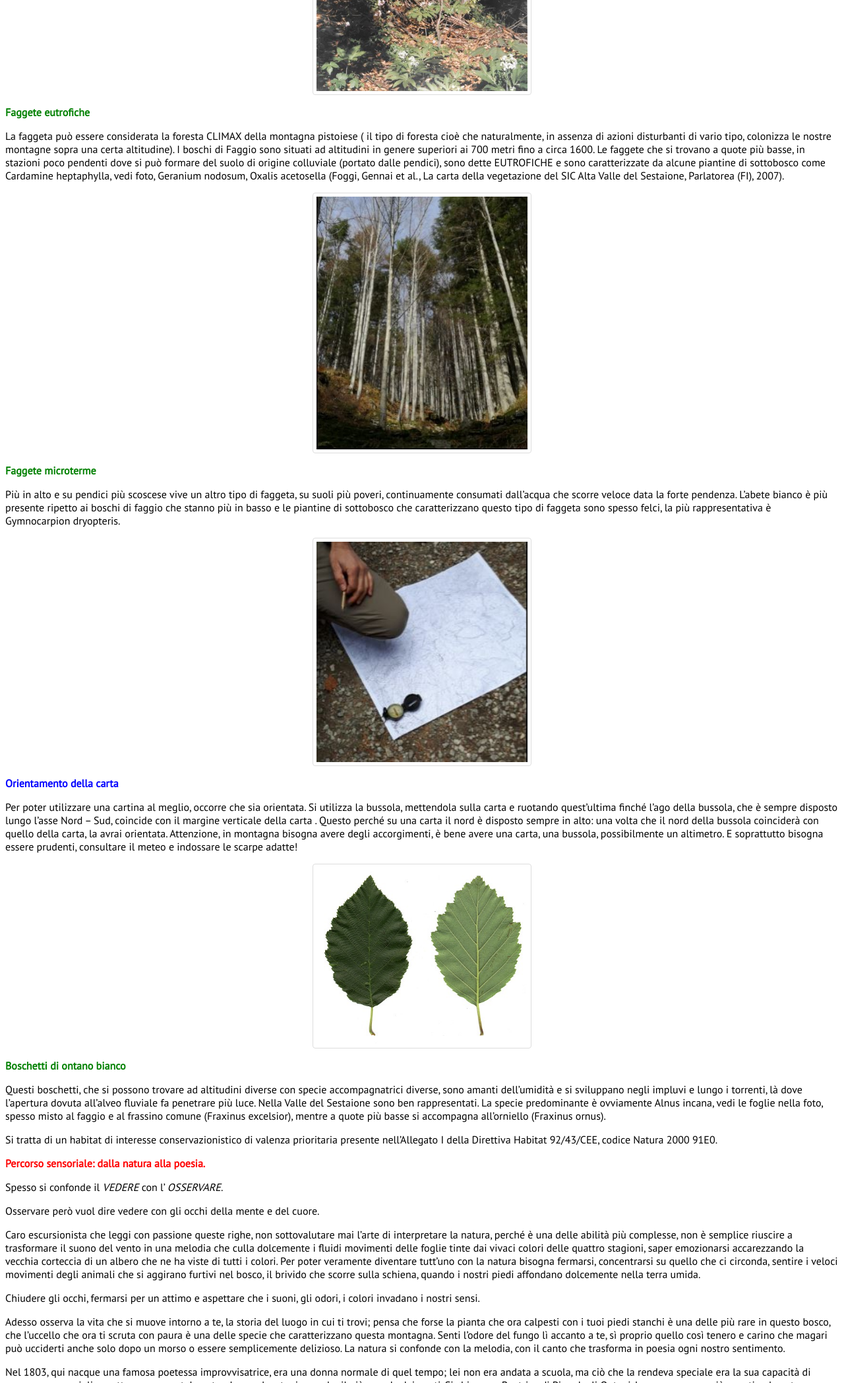
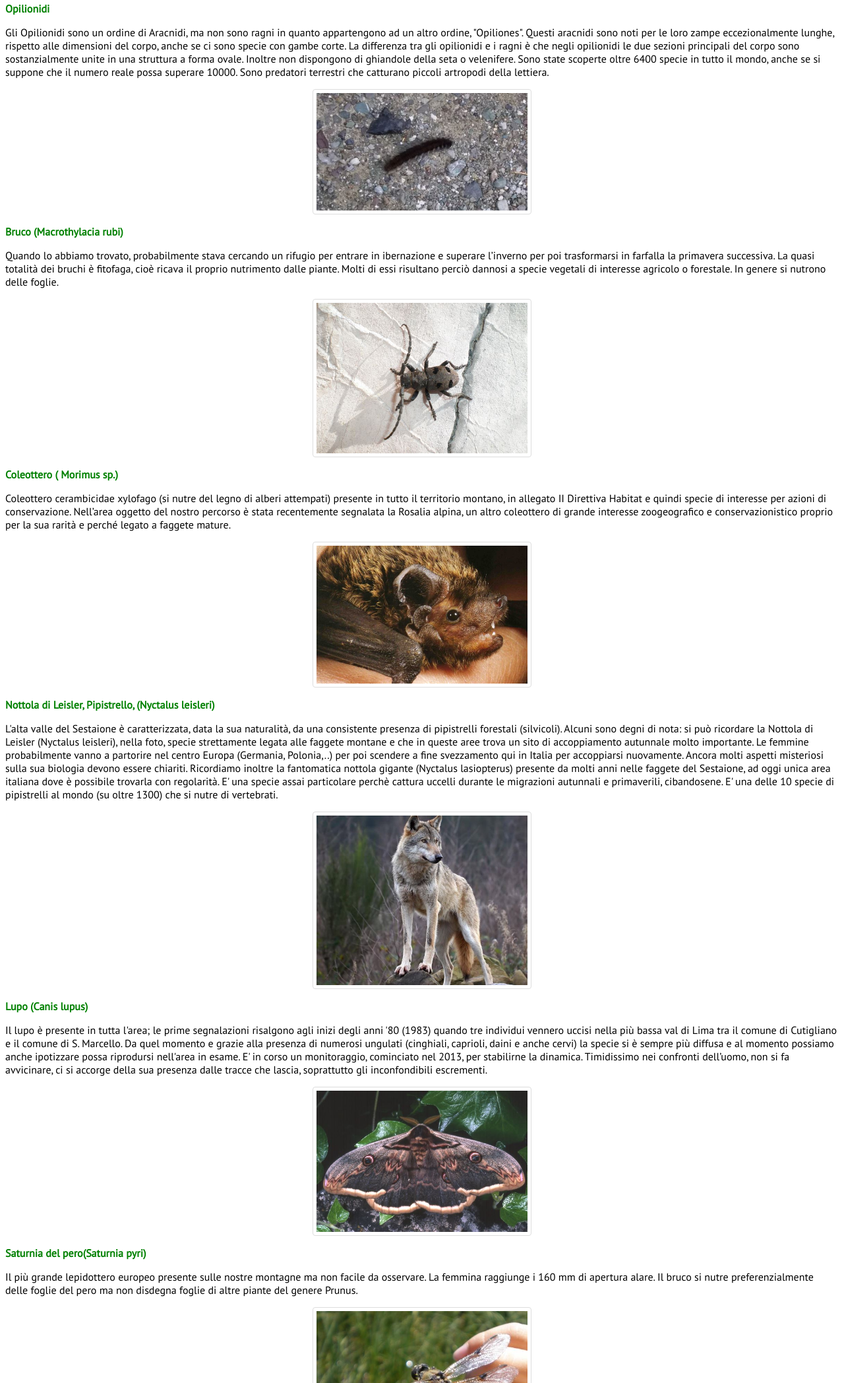
Before and after one commit to alfcrisci/percorso_sestaione_git, a plain HTML site: page html/10_par.html in a window 1280 px wide. Shown: the part 704-2800 px from the top of the page at 66% size. Drawn offline with Linux system fonts and the light colour scheme.

Commit message:
upload html

```diff
--- a/html/10_par.html
+++ b/html/10_par.html
@@ -3,7 +3,7 @@
 <head>
   <meta charset="utf-8">
   <meta name="generator" content="pandoc">
-  <meta name="viewport" content="width=device-width, initial-scale=1.0, user-scalable=no">
+  <meta name="viewport" content="width=device-width, initial-scale=1.0, user-scalable=yes">
   <title></title>
   <style type="text/css">code{white-space: pre;}</style>
   <!--[if lt IE 9]>
@@ -28,40 +28,37 @@ img:hover {
 body { font-family: 'PT Sans', sans-serif;
 
      }
-table, th, td,nav {
+table, th, td {
     border: 1px solid black;
     border-collapse: collapse;
 }
-nav { border: 1px solid #ddd;
-      text-align: center;
-      background-color: black;
-}
 </style>
-<nav>
-<a href="../index.html"><button>Progetto</button></a>
-</nav>
-<p><img src="../images/1par1foto.jpg" alt="Orto Botanico"></p>
-<p><span style="color:green"><strong>Orto botanico</strong></span></p>
-<p>Situato nell’alta valle del Sestaione, ricopre una piccola superficie che si estende fra i 1280 ed i 1308 m di quota. Accoglie quindi piante d’alta quota tra cui alcune decisamente rare. Il suo spazio è dedicato in gran parte al bosco, una piccola zona è occupata da un giardino su rocce ed è stata ricreata anche una zona umida. Aperto da giugno a settembre. Periodo di massima fioritura vista l’altitudine: Luglio. Fortemente consigliato!</p>
-<p><img src="../images/1par2foto.jpg" alt="Faggete eutrofiche" ></p>
-<p><span style="color:green"><strong>Faggete eutrofiche</strong></span></p>
-<p>La faggeta può essere considerata la foresta CLIMAX della montagna pistoiese ( il tipo di foresta cioè che naturalmente, in assenza di azioni disturbanti di vario tipo, colonizza le nostre montagne sopra una certa altitudine). I boschi di Faggio sono situati ad altitudini in genere superiori ai 700 metri fino a circa 1600. Le faggete che si trovano a quote più basse, in stazioni poco pendenti dove si può formare del suolo di origine colluviale (portato dalle pendici), sono dette EUTROFICHE e sono caratterizzate da alcune piantine di sottobosco come Cardamine heptaphylla, vedi foto, Geranium nodosum, Oxalis acetosella (Foggi, Gennai et al., La carta della vegetazione del SIC Alta Valle del Sestaione, Parlatorea (FI), 2007).</p>
-<p><img src="../images/1par3foto.jpg" alt="Faggete microterme" ></p>
-<p><span style="color:green"><strong>Faggete microterme</strong></span></p>
-<p>Più in alto e su pendici più scoscese vive un altro tipo di faggeta, su suoli più poveri, continuamente consumati dall’acqua che scorre veloce data la forte pendenza. L’abete bianco è più presente ripetto ai boschi di faggio che stanno più in basso e le piantine di sottobosco che caratterizzano questo tipo di faggeta sono spesso felci, la più rappresentativa è Gymnocarpion dryopteris.</p>
-<p><img src="../images/1par4foto.jpg" alt="Orientamento"></p>
-<p><span style="color:blue"><strong>Orientamento della carta</strong></span></p>
-<p>Per poter utilizzare una cartina al meglio, occorre che sia orientata. Si utilizza la bussola, mettendola sulla carta e ruotando quest’ultima finché l’ago della bussola, che è sempre disposto lungo l’asse Nord – Sud, coincide con il margine verticale della carta . Questo perché su una carta il nord è disposto sempre in alto: una volta che il nord della bussola coinciderà con quello della carta, la avrai orientata. Attenzione, in montagna bisogna avere degli accorgimenti, è bene avere una carta, una bussola, possibilmente un altimetro. E soprattutto bisogna essere prudenti, consultare il meteo e indossare le scarpe adatte!</p>
-<p><img src="../images/1par5foto.jpg" alt="Ontano Bianco"></p>
-<p><span style="color:green"><strong>Boschetti di ontano bianco</strong></span></p>
-<p>Questi boschetti, che si possono trovare ad altitudini diverse con specie accompagnatrici diverse, sono amanti dell’umidità e si sviluppano negli impluvi e lungo i torrenti, là dove l’apertura dovuta all’alveo fluviale fa penetrare più luce. Nella Valle del Sestaione sono ben rappresentati. La specie predominante è ovviamente Alnus incana, vedi le foglie nella foto, spesso misto al faggio e al frassino comune (Fraxinus excelsior), mentre a quote più basse si accompagna all’orniello (Fraxinus ornus).</p>
-<p>Si tratta di un habitat di interesse conservazionistico di valenza prioritaria presente nell’Allegato I della Direttiva Habitat 92/43/CEE, codice Natura 2000 91E0.</p>
-<p><span style="color:red"><strong>Percorso sensoriale: dalla natura alla poesia.</strong></span></p>
-<p>Spesso si confonde il <em>VEDERE</em> con l’ <em>OSSERVARE</em>.</p>
-<p>Osservare però vuol dire vedere con gli occhi della mente e del cuore.</p>
-<p>Caro escursionista che leggi con passione queste righe, non sottovalutare mai l’arte di interpretare la natura, perché è una delle abilità più complesse, non è semplice riuscire a trasformare il suono del vento in una melodia che culla dolcemente i fluidi movimenti delle foglie tinte dai vivaci colori delle quattro stagioni, saper emozionarsi accarezzando la vecchia corteccia di un albero che ne ha viste di tutti i colori. Per poter veramente diventare tutt’uno con la natura bisogna fermarsi, concentrarsi su quello che ci circonda, sentire i veloci movimenti degli animali che si aggirano furtivi nel bosco, il brivido che scorre sulla schiena, quando i nostri piedi affondano dolcemente nella terra umida.</p>
-<p>Chiudere gli occhi, fermarsi per un attimo e aspettare che i suoni, gli odori, i colori invadano i nostri sensi.</p>
-<p>Adesso osserva la vita che si muove intorno a te, la storia del luogo in cui ti trovi; pensa che forse la pianta che ora calpesti con i tuoi piedi stanchi è una delle più rare in questo bosco, che l’uccello che ora ti scruta con paura è una delle specie che caratterizzano questa montagna. Senti l’odore del fungo lì accanto a te, sì proprio quello così tenero e carino che magari può ucciderti anche solo dopo un morso o essere semplicemente delizioso. La natura si confonde con la melodia, con il canto che trasforma in poesia ogni nostro sentimento.</p>
-<p>Nel 1803, qui nacque una famosa poetessa improvvisatrice, era una donna normale di quel tempo; lei non era andata a scuola, ma ciò che la rendeva speciale era la sua capacità di comporre meravigliose ottave con una tale naturalezza, che stupiva anche il più grande dei poeti. Si chiamava Beatrice di Pian degli Ontani. La conosceremo più avanti nel nostro viaggio.</p>
+<p><img src="../images/10par1foto.jpg" alt="Le tracce degli animali" ></p>
+<p><span style="color:green"><strong>Le tracce degli animali</strong></span></p>
+<p>Difficile vedere animali specie se si cammina in comitiva. Possiamo però accorgerci della loro presenza nel bosco dalle tracce. Queste pigne sono state rosicchiate da qualcuno.. Le singole scaglie sono state strappate, slabbrate e questi sono i tratti distintivi del passaggio di uno scoiattolo. Arvicole e topi, visto che non riescono a strappare le scaglie, rosicchiano le pigne per bene lasciando un aspetto in generale più ordinato. Guardatevi intorno mentre camminate, troverete innumerevoli tracce degli abitanti del bosco anche se loro non si faranno vedere da voi perché schivi e paurosi nei confronti dell’uomo.</p>
+<p><img src="../images/10par2foto.jpg" alt="Opilionidi" ></p>
+<p><span style="color:green"><strong>Opilionidi</strong></span></p>
+<p>Gli Opilionidi sono un ordine di Aracnidi, ma non sono ragni in quanto appartengono ad un altro ordine, &quot;Opiliones&quot;. Questi aracnidi sono noti per le loro zampe eccezionalmente lunghe, rispetto alle dimensioni del corpo, anche se ci sono specie con gambe corte. La differenza tra gli opilionidi e i ragni è che negli opilionidi le due sezioni principali del corpo sono sostanzialmente unite in una struttura a forma ovale. Inoltre non dispongono di ghiandole della seta o velenifere. Sono state scoperte oltre 6400 specie in tutto il mondo, anche se si suppone che il numero reale possa superare 10000. Sono predatori terrestri che catturano piccoli artropodi della lettiera.</p>
+<p><img src="../images/10par3foto.jpg" alt="Bruco" ></p>
+<p><span style="color:green"><strong>Bruco (Macrothylacia rubi)</strong></span></p>
+<p>Quando lo abbiamo trovato, probabilmente stava cercando un rifugio per entrare in ibernazione e superare l’inverno per poi trasformarsi in farfalla la primavera successiva. La quasi totalità dei bruchi è fitofaga, cioè ricava il proprio nutrimento dalle piante. Molti di essi risultano perciò dannosi a specie vegetali di interesse agricolo o forestale. In genere si nutrono delle foglie.</p>
+<p><img src="../images/10par4foto.jpg" alt="Coleottero" ></p>
+<p><span style="color:green"><strong>Coleottero ( Morimus sp.)</strong></span></p>
+<p>Coleottero cerambicidae xylofago (si nutre del legno di alberi attempati) presente in tutto il territorio montano, in allegato II Direttiva Habitat e quindi specie di interesse per azioni di conservazione. Nell’area oggetto del nostro percorso è stata recentemente segnalata la Rosalia alpina, un altro coleottero di grande interesse zoogeografico e conservazionistico proprio per la sua rarità e perché legato a faggete mature.</p>
+<p><img src="../images/10par5foto.jpg" alt="Nottola di Leisler" ></p>
+<p><span style="color:green"><strong>Nottola di Leisler, Pipistrello, (Nyctalus leisleri)</strong></span></p>
+<p>L'alta valle del Sestaione è caratterizzata, data la sua naturalità, da una consistente presenza di pipistrelli forestali (silvicoli). Alcuni sono degni di nota: si può ricordare la Nottola di Leisler (Nyctalus leisleri), nella foto, specie strettamente legata alle faggete montane e che in queste aree trova un sito di accoppiamento autunnale molto importante. Le femmine probabilmente vanno a partorire nel centro Europa (Germania, Polonia,..) per poi scendere a fine svezzamento qui in Italia per accoppiarsi nuovamente. Ancora molti aspetti misteriosi sulla sua biologia devono essere chiariti. Ricordiamo inoltre la fantomatica nottola gigante (Nyctalus lasiopterus) presente da molti anni nelle faggete del Sestaione, ad oggi unica area italiana dove è possibile trovarla con regolarità. E' una specie assai particolare perchè cattura uccelli durante le migrazioni autunnali e primaverili, cibandosene. E' una delle 10 specie di pipistrelli al mondo (su oltre 1300) che si nutre di vertebrati.</p>
+<p><img src="../images/10par6foto.jpg" alt="Lupo" ></p>
+<p><span style="color:green"><strong>Lupo (Canis lupus)</strong></span></p>
+<p>Il lupo è presente in tutta l'area; le prime segnalazioni risalgono agli inizi degli anni '80 (1983) quando tre individui vennero uccisi nella più bassa val di Lima tra il comune di Cutigliano e il comune di S. Marcello. Da quel momento e grazie alla presenza di numerosi ungulati (cinghiali, caprioli, daini e anche cervi) la specie si è sempre più diffusa e al momento possiamo anche ipotizzare possa riprodursi nell'area in esame. E' in corso un monitoraggio, cominciato nel 2013, per stabilirne la dinamica. Timidissimo nei confronti dell’uomo, non si fa avvicinare, ci si accorge della sua presenza dalle tracce che lascia, soprattutto gli inconfondibili escrementi.</p>
+<p><img src="../images/10par7foto.jpg" alt="Saturnia" ></p>
+<p><span style="color:green"><strong>Saturnia del pero(Saturnia pyri)</strong></span></p>
+<p>Il più grande lepidottero europeo presente sulle nostre montagne ma non facile da osservare. La femmina raggiunge i 160 mm di apertura alare. Il bruco si nutre preferenzialmente delle foglie del pero ma non disdegna foglie di altre piante del genere Prunus.</p>
+<p><img src="../images/10par8foto.jpg" alt="Libellula" ></p>
+<p><span style="color:green"><strong>Libellula</strong></span></p>
+<p>Questa è una delle diverse specie presenti nella zona del Lago Nero. Non ancora sufficientemente studiata dal punto di vista dei diversi ordini di Insetti che la popolano, questa zona meriterebbe attenzione perché probabilmente ricca di specie rare e particolari.</p>
+<p><img src="../images/10par9foto.jpg" alt="Cinghiale" ></p>
+<p><span style="color:green"><strong>Cinghiale (Sus scrofa)</strong></span></p>
+<p>Tanti altri mammiferi abitano in questi boschi, dai caprioli ai cervi alle donnole. I cinghiali ormai sono ovunque; il lupo, loro predatore per eccellenza, fatica a limitarne il numero. Si tratta infatti di animali tenaci, piuttosto aggressivi se provocati e soprattutto estremamente adattabili. Li troviamo in alta montagna così come alle periferie delle città di pianura.</p>
 </body>
 </html>
```
Also changed, not shown: html/16_par.html (+6 -13 lines).
